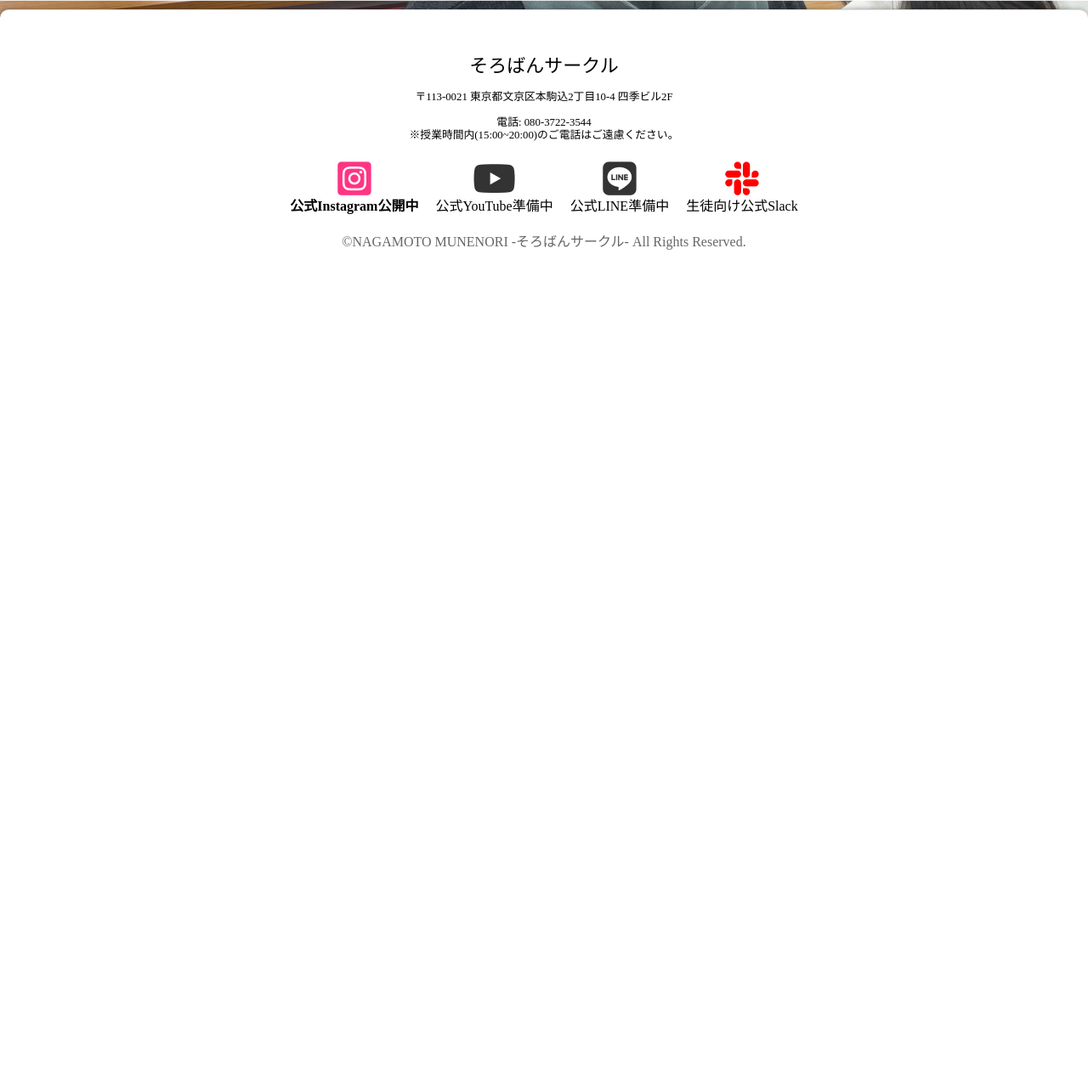
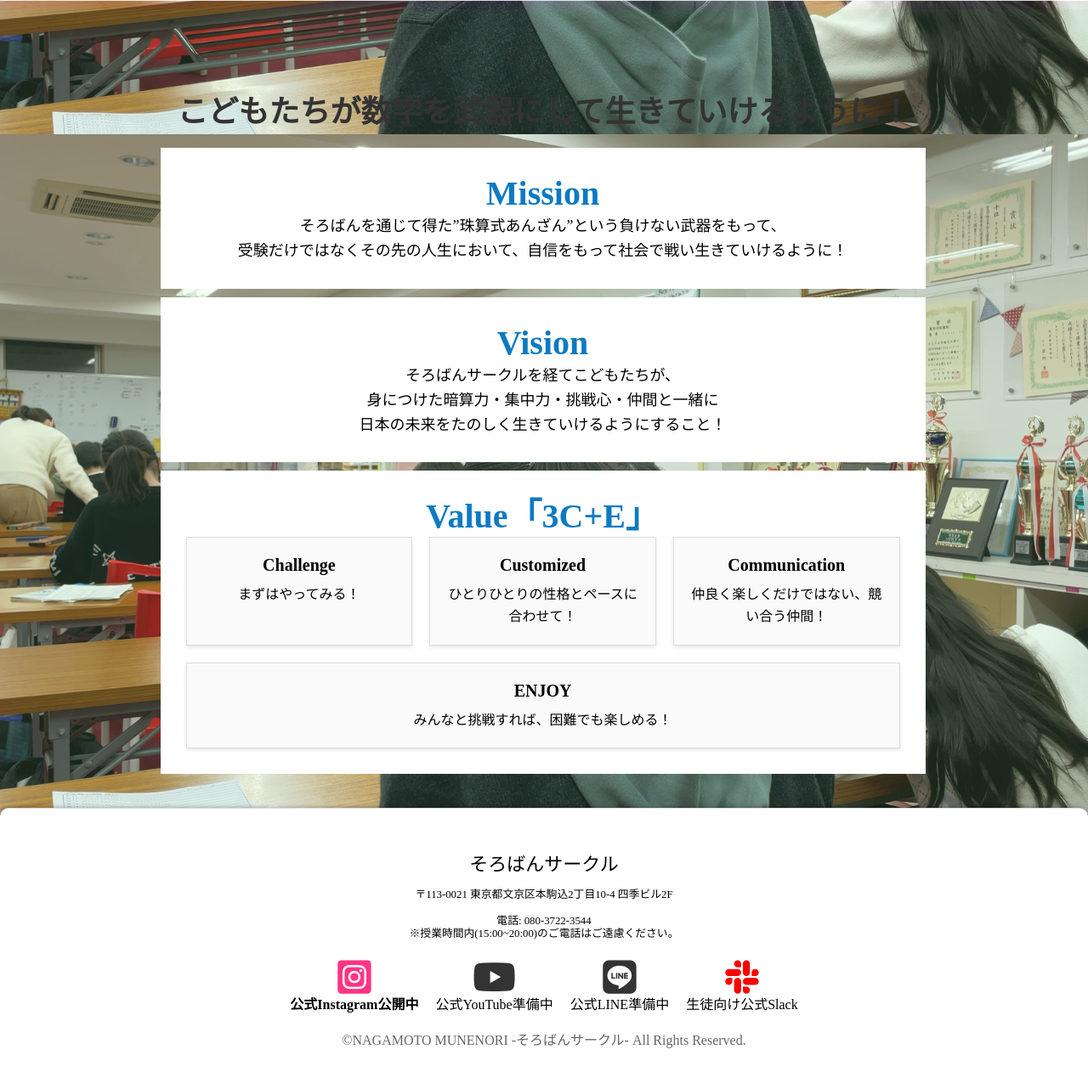
Before and after one commit to Nagam63/HomePage-Wire-Frame, a Flask app: page /features in a window 1280 px wide. Shown: the part 1442-2724 px from the top of the page at 85% size. Before the commit the page ends 1736 px from the top, so only its background shows below. Run offline with Flask 3, Linux system fonts and the light colour scheme.

Commit message:
feature change features class_info

```diff
--- a/static/css/features.css
+++ b/static/css/features.css
@@ -115,11 +115,60 @@ section p {
     background-color:  rgba(255, 255, 255,0.1);
     padding: 30px 90px;
 }
-.feature-1st .mission,.feature-1st .vision,.feature-1st .values{
+/* ..........feture-3rd............... */
+.feature-3rd {
+    background-color: rgba(16, 221, 9, 0.05);
+    margin: 0 auto;
+    padding: 30px;
+    display: flex;
+    flex-direction: column;
+    flex-wrap: wrap;
+    align-items: stretch;
+    align-content: space-around;
+
+}
+.feature-3rd header {
+    padding: 70px 20px 20px;
+}
+.feature-3rd section {
+    text-align: center;
+    margin-bottom: 10px;
+    background-color: #fff;
+    padding: 30px;
+}
+.feature-3rd .mission,.feature-3rd .vision,.feature-3rd .values{
     max-width: 900px;
 
 }
-/* ..........feture-2nd............... */
+.feature-3rd .values .value-items {
+    display: flex;
+    flex-wrap: wrap;
+    gap: 20px;
+    justify-content: space-between;
+}
+
+.feature-3rd .values .value-item {
+    flex: 1;
+    min-width: 220px;
+    background-color: rgb(250,250,250);
+    padding: 20px;
+    border: 1px solid #ddd;
+
+    text-align: center;
+    box-shadow: 0 2px 4px rgba(0, 0, 0, 0.1);
+}
+
+.feature-3rd .values .value-item h3 {
+    font-size: 20px;
+    margin-bottom: 10px;
+    font-weight: 700;
+}
+
+.feature-3rd .values .value-item p {
+    font-size: 16px;
+}
+
+/* ..........feture-4th............... */
 
 
 
--- a/templates/features.html
+++ b/templates/features.html
@@ -172,6 +172,40 @@
             </div>
         </section>
     </section>
+    <section class="feature feature-3rd">
+        <header>
+            <h1>こどもたちが数字を武器にして生きていけるように！</h1>
+        </header>
+        <section class="mission">
+                <h2>Mission</h2>
+                <p>そろばんを通じて得た”珠算式あんざん”という負けない武器をもって、<br>受験だけではなくその先の人生において、自信をもって社会で戦い生きていけるように！</p>
+        </section>
+        <section class="vision">
+                <h2>Vision</h2>
+                <p>そろばんサークルを経てこどもたちが、<br>身につけた暗算力・集中力・挑戦心・仲間と一緒に<br>日本の未来をたのしく生きていけるようにすること！</p>
+        </section>
+        <section class="values">
+                <h2>Value「3C+E」</h2>
+                <div class="value-items">
+                    <div class="value-item">
+                        <h3>Challenge</h3>
+                        <p>まずはやってみる！</p>
+                    </div>
+                    <div class="value-item">
+                        <h3>Customized</h3>
+                        <p>ひとりひとりの性格とペースに合わせて！</p>
+                    </div>
+                    <div class="value-item">
+                        <h3>Communication</h3>
+                        <p>仲良く楽しくだけではない、競い合う仲間！</p>
+                    </div>
+                    <div class="value-item">
+                        <h3>ENJOY</h3>
+                        <p>みんなと挑戦すれば、困難でも楽しめる！</p>
+                    </div>
+                </div>
+        </section>
+    </section>
 
 
     <!-- jQuery -->
```
